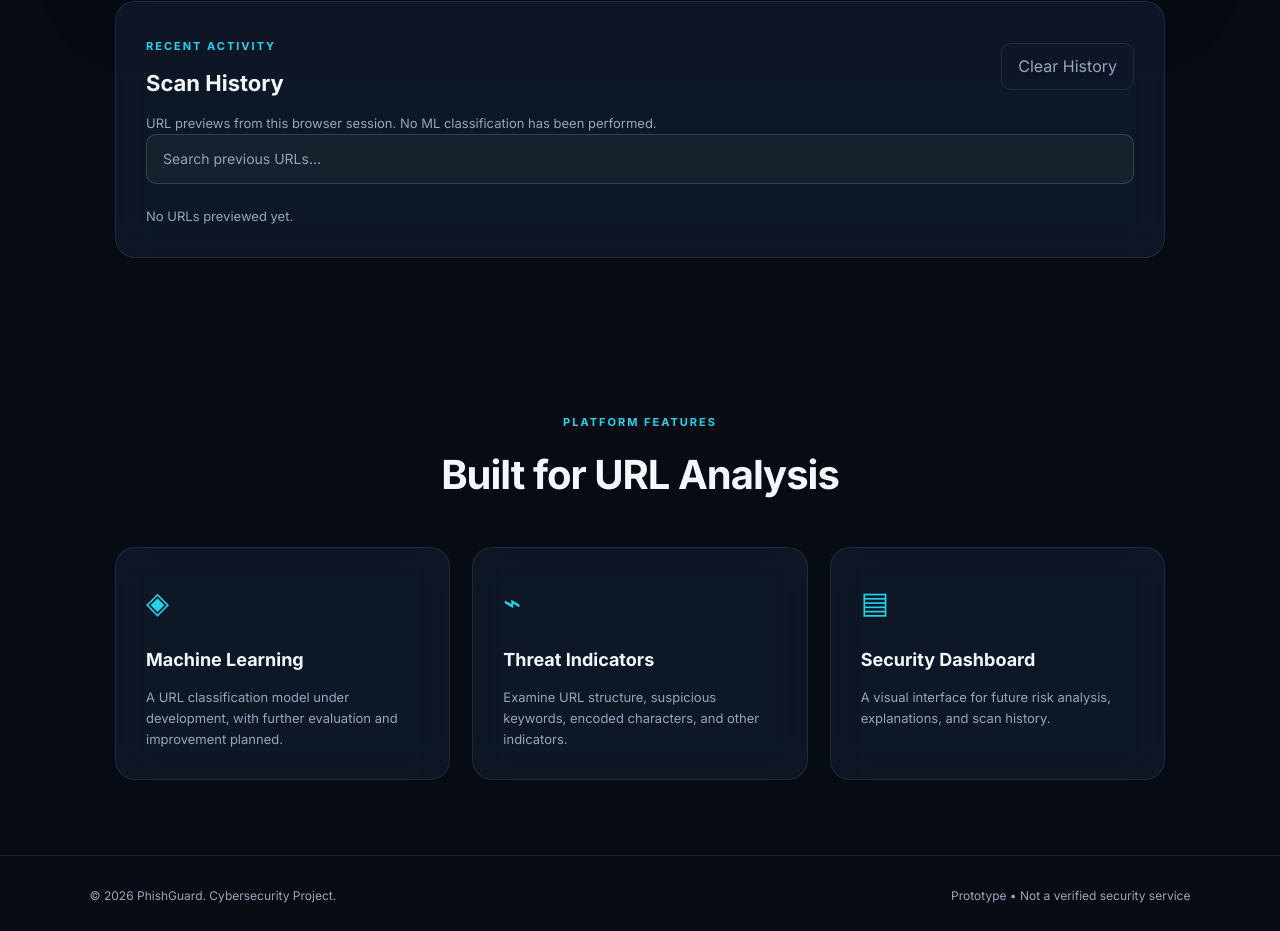
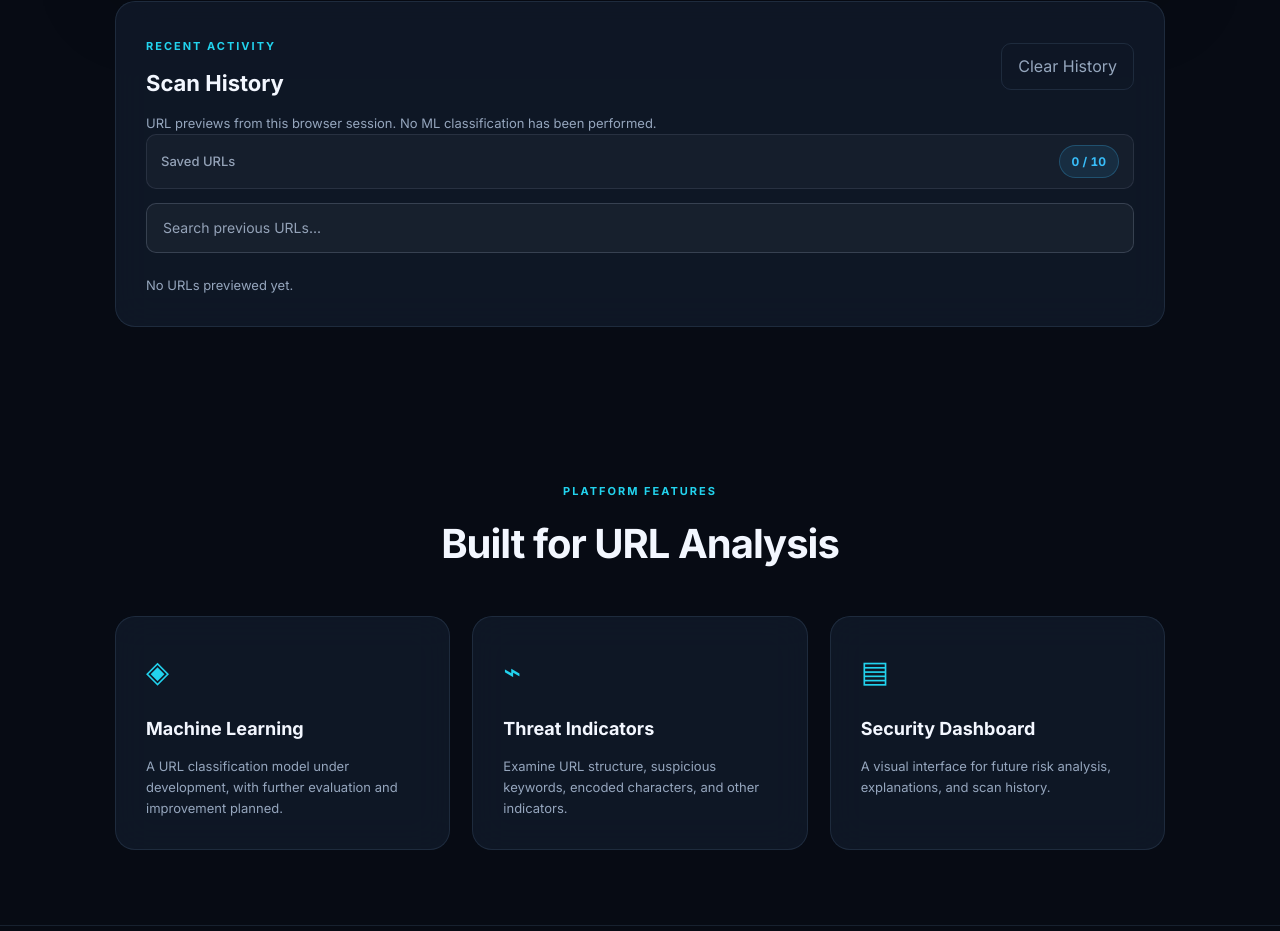
Before and after one commit to anshumansharma2811-web/phishgaurd, a plain HTML site: page frontend/index.html in a window 1280 px wide. Shown: the part 1258-2189 px from the top of the page. Drawn offline with Linux system fonts and the light colour scheme.

Commit message:
feat: add dynamic scan history counter

```diff
--- a/frontend/css/style.css
+++ b/frontend/css/style.css
@@ -957,3 +957,48 @@ button, input {
         padding: 12px;
     }
 }
+
+/* ===== SCAN HISTORY COUNTER ===== */
+
+.history-counter-container {
+    display: flex;
+    align-items: center;
+    justify-content: space-between;
+    gap: 12px;
+    margin-bottom: 14px;
+    padding: 10px 14px;
+    background: rgba(255, 255, 255, 0.03);
+    border: 1px solid rgba(148, 163, 184, 0.15);
+    border-radius: 10px;
+}
+
+.history-counter-label {
+    color: #94a3b8;
+    font-size: 13px;
+    font-weight: 500;
+}
+
+.history-counter {
+    display: inline-flex;
+    align-items: center;
+    justify-content: center;
+    padding: 6px 12px;
+    background: rgba(56, 189, 248, 0.1);
+    border: 1px solid rgba(56, 189, 248, 0.25);
+    border-radius: 20px;
+    color: #38bdf8;
+    font-size: 12px;
+    font-weight: 700;
+    white-space: nowrap;
+    font-variant-numeric: tabular-nums;
+}
+
+@media (max-width: 480px) {
+    .history-counter-container {
+        padding: 10px;
+    }
+
+    .history-counter {
+        padding: 5px 10px;
+    }
+}
--- a/frontend/index.html
+++ b/frontend/index.html
@@ -150,6 +150,13 @@
         No ML classification has been performed.
     </p>
 
+<div class="history-counter-container">
+    <span class="history-counter-label">Saved URLs</span>
+    <span id="historyCounter" class="history-counter">
+        0 / 10
+    </span>
+</div>
+
 <div class="history-search-container">
     <input
         type="search"
--- a/frontend/js/app.js
+++ b/frontend/js/app.js
@@ -98,6 +98,7 @@ document.getElementById("protocolStatus").textContent =
 
 const historyList = document.getElementById("historyList");
 const historySearch = document.getElementById("historySearch");
+const historyCounter = document.getElementById("historyCounter");
 const clearHistoryButton = document.getElementById("clearHistory");
 
 const HISTORY_KEY = "phishguard_preview_history";
@@ -127,6 +128,9 @@ function saveHistory(url) {
 }
 
 function renderHistory() {
+    const totalSaved = getHistory().length;
+
+historyCounter.textContent = `${totalSaved} / 10`;
 
 const history = getHistory();
 const searchTerm = historySearch.value.trim().toLowerCase();
```
